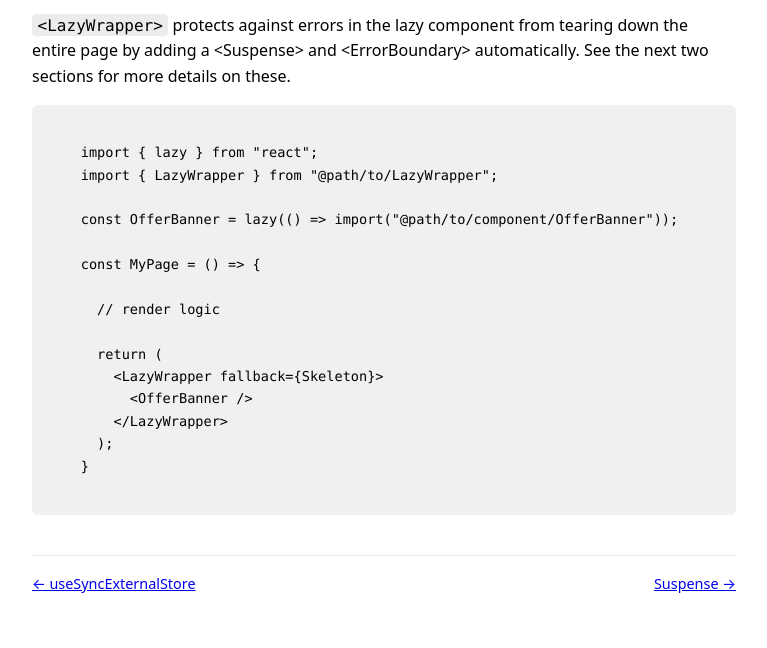
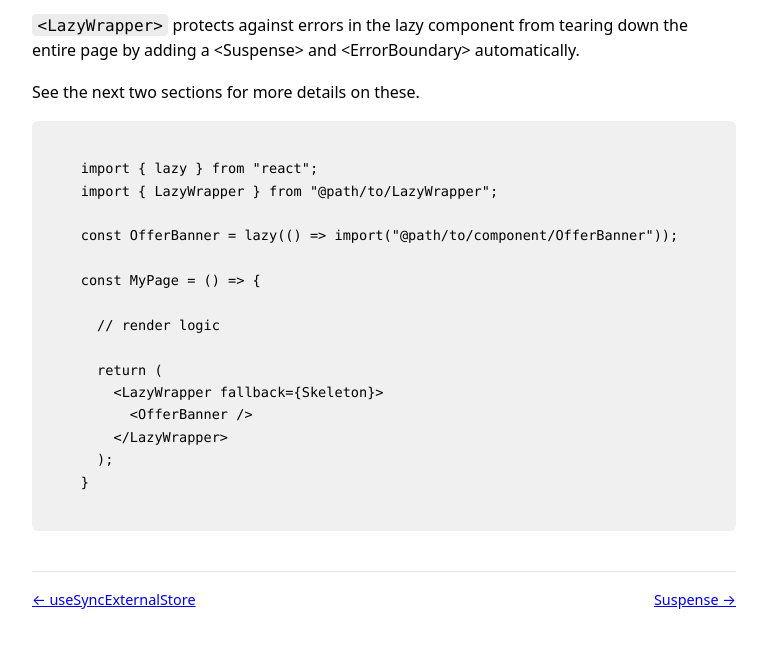
Before and after one commit to clhoultby/clh365, a website: page public/react/03-lazy-loading-components.html in a window 1280 px wide. Shown: the part 262-910 px from the top of the page, without its empty margins (256-1023 px from the left). Drawn offline with Linux system fonts and the light colour scheme.

Commit message:
formatting

```diff
--- a/public/react/03-lazy-loading-components.html
+++ b/public/react/03-lazy-loading-components.html
@@ -25,7 +25,9 @@
 
 <p>React supports lazy loading components with <code>React.lazy()</code> and <code>&lt;Suspense&gt;</code>.  The <code>lazy()</code> function returns a <code>Promise</code> and will resolve when the component has been downloaded.</p>
 
-<p><code>&lt;LazyWrapper&gt;</code> protects against errors in the lazy component from tearing down the entire page by adding a &lt;Suspense&gt; and &lt;ErrorBoundary&gt; automatically. See the next two sections for more details on these.</p>
+<p><code>&lt;LazyWrapper&gt;</code> protects against errors in the lazy component from tearing down the entire page by adding a &lt;Suspense&gt; and &lt;ErrorBoundary&gt; automatically.</p>
+
+<p>See the next two sections for more details on these.</p>
 
 
   <pre><code>
```
